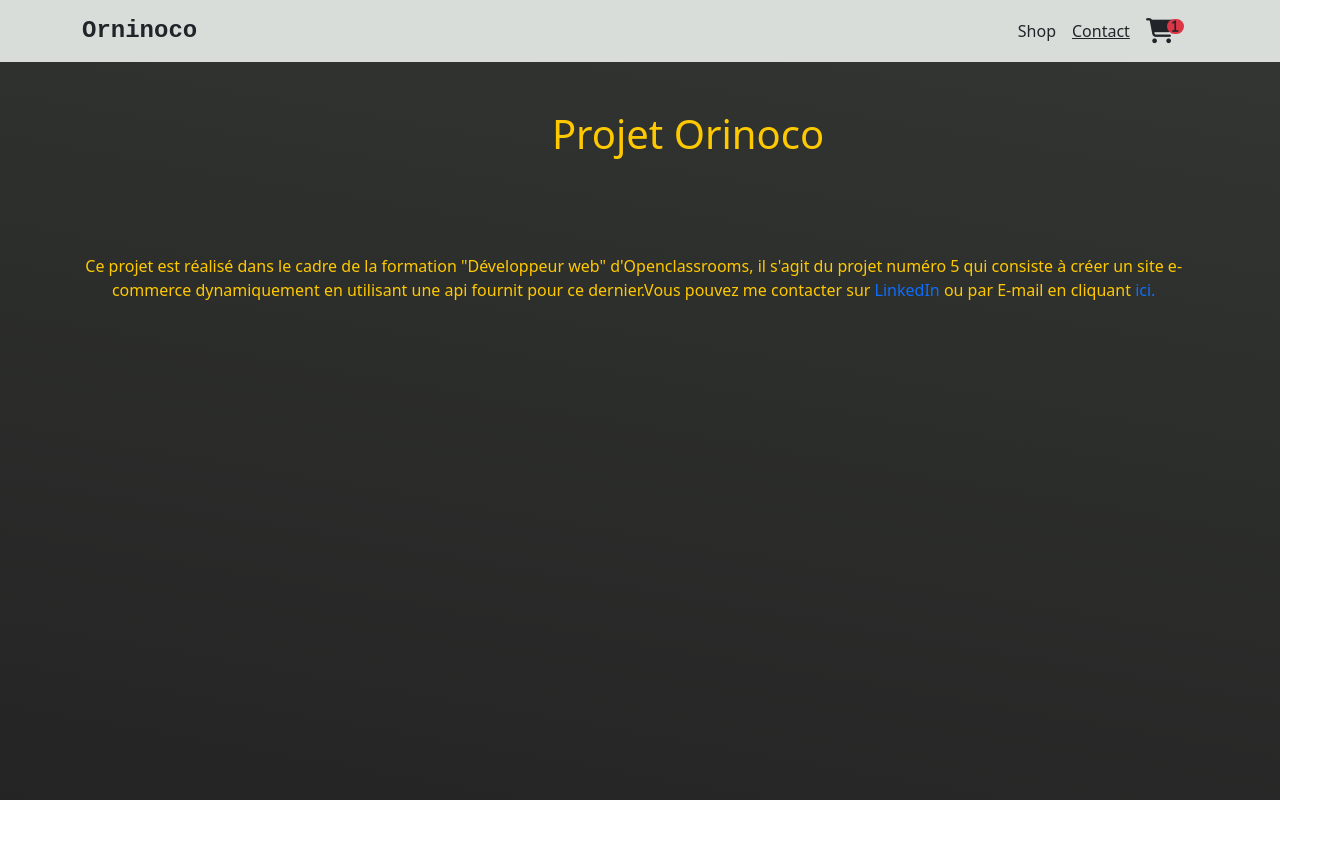
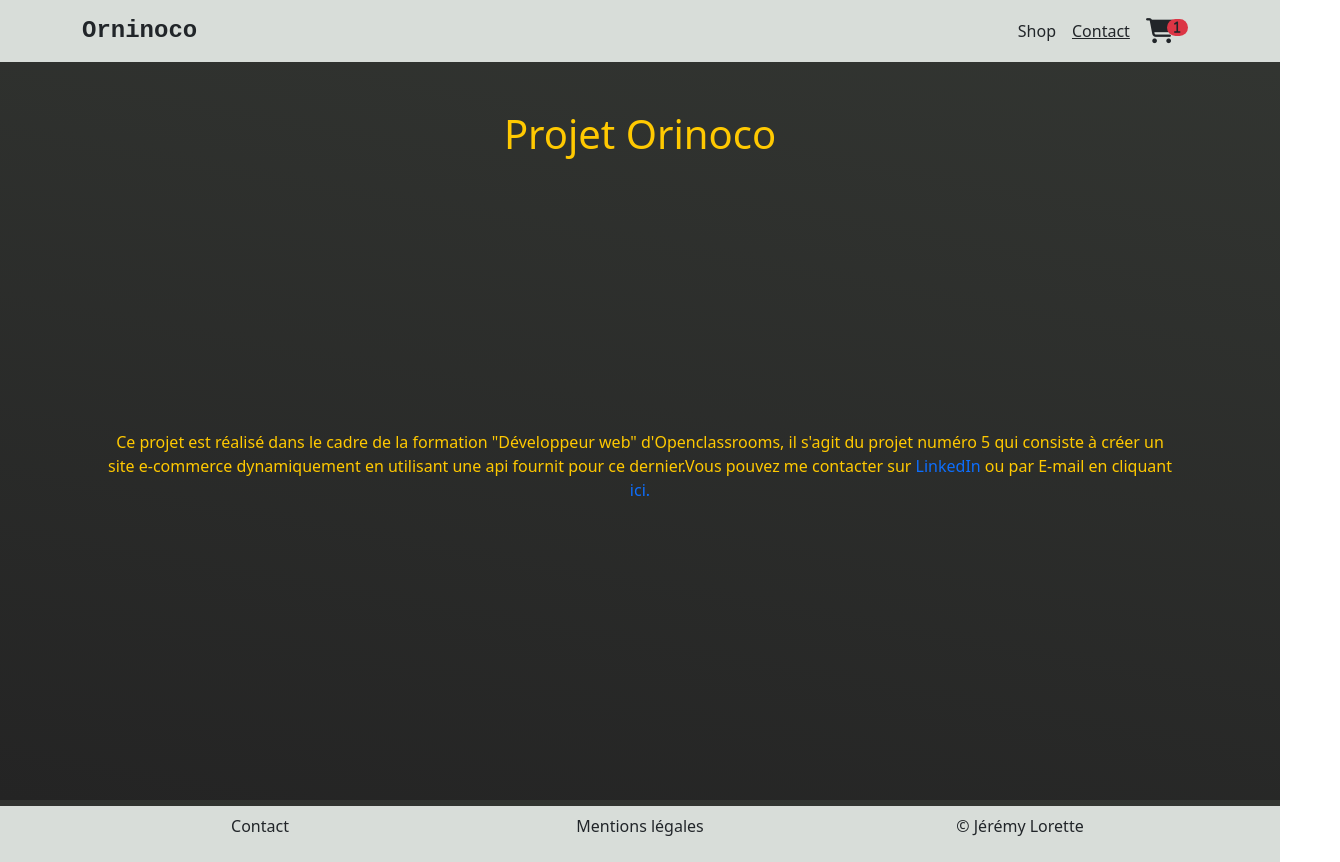
Before and after one commit to Wormav/Orinoco, a website: page contact.html in a window 1280 px wide. Shown: the whole page, 1340 px wide, since content can reach past the window. Before the commit the page ends 800 px from the top, so only its background shows below. Drawn offline with nearby package versions, Linux system fonts and the light colour scheme.

Commit message:
page contact end

```diff
--- a/contact.html
+++ b/contact.html
@@ -59,12 +59,25 @@
         </nav>
       </header>
       <main>
-          <div class="row">
-              <h1 class="text-secondaryP col-12 text-center m-5">Projet Orinoco </h1>
-              <p class="text-secondaryP col-11 text-center m-5">Ce projet est réalisé dans le cadre de la formation "Développeur web" d'Openclassrooms, il s'agit du projet numéro 5 qui consiste à créer un site e-commerce dynamiquement en utilisant une api fournit pour ce dernier.Vous pouvez me contacter sur <a class="text-primary textDecorationNone" href="#">LinkedIn</a> ou par E-mail en cliquant <a class="textDecorationNone" href="#">ici.</a></p>
+
+          <div class="row g-0" style="height: 90vh">
+              <h1 class="text-secondaryP col-12 text-center mt-5">Projet Orinoco </h1>
+              <p class="text-secondaryP col-10 text-center offset-1">Ce projet est réalisé dans le cadre de la formation "Développeur web" d'Openclassrooms, il s'agit du projet numéro 5 qui consiste à créer un site e-commerce dynamiquement en utilisant une api fournit pour ce dernier.Vous pouvez me contacter sur <a class="text-primary textDecorationNone" href="https://www.linkedin.com/in/jérémy-lorette-3899a61b1/">LinkedIn</a> ou par E-mail en cliquant <a class="textDecorationNone" href="mailto:jeremy.lorette@outlook.com">ici.</a></p>
           </div>
       </main>
-
+      <footer class="bg-primaryP text-dark mt-4 py-2">
+        <div class="container text-center">
+          <div class="row">
+            <a href="contact.html" class="col-lg-4 col-sm-12 text-dark textDecorationNone text-underline-hover"
+              >Contact</a
+            >
+            <a href="#" class="col-lg-4 col-sm-12 text-dark textDecorationNone text-underline-hover"
+              >Mentions légales</a
+            >
+            <p class="col-lg-4 col-md-12">© Jérémy Lorette</p>
+          </div>
+        </div>
+      </footer>
       <script src="node_modules/bootstrap/dist/js/bootstrap.js"></script>
 </body>
 </html>
--- a/style/scss/defaut.scss
+++ b/style/scss/defaut.scss
@@ -43,7 +43,7 @@ $theme-colors: (
   position: absolute;
   transform: translate(-7px);
   border-radius: 15px;
-  padding: 1px 5px;
+  padding: 2px 7px;
   font-size: 13px;
 }
 
```
Also changed, not shown: index.html (+1 -1 lines), style/css/style.css.
